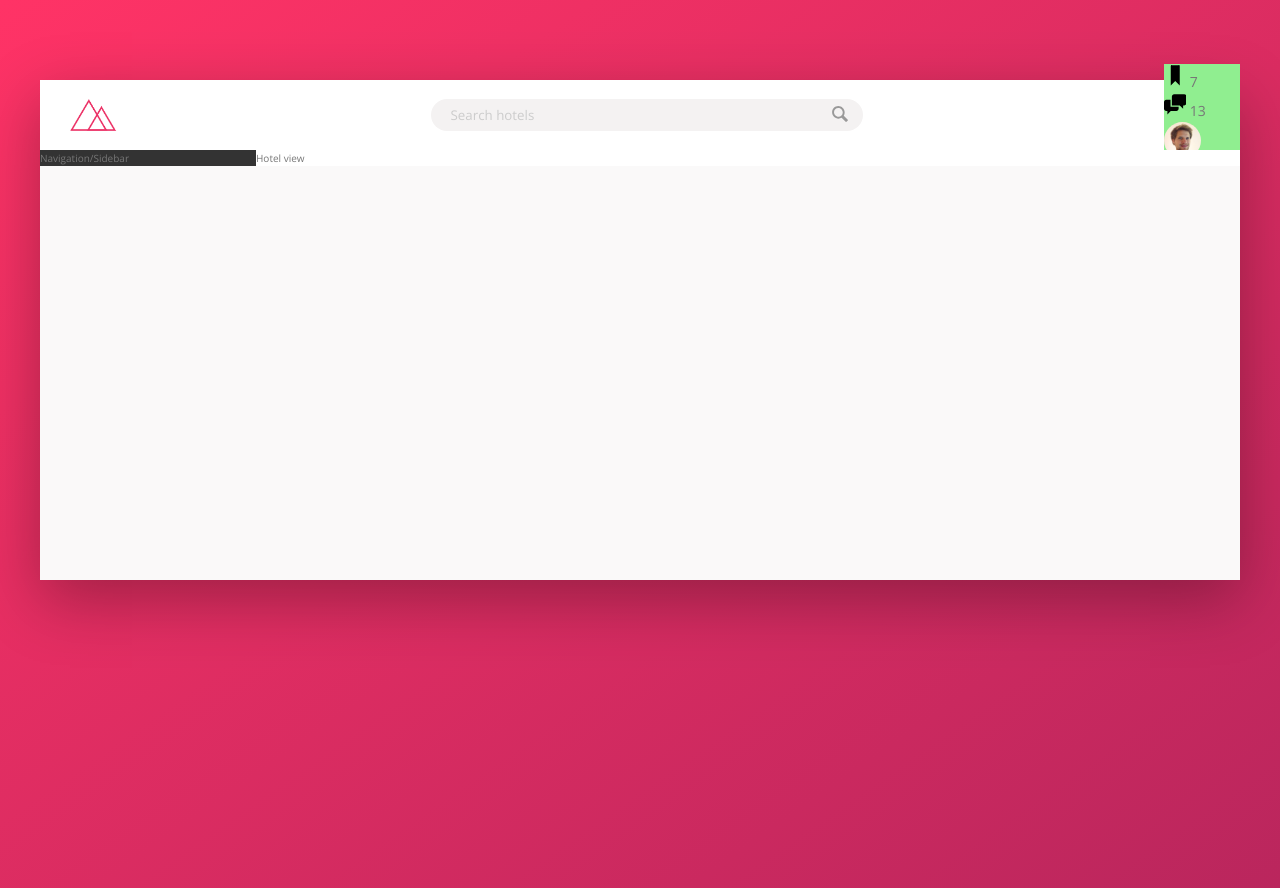
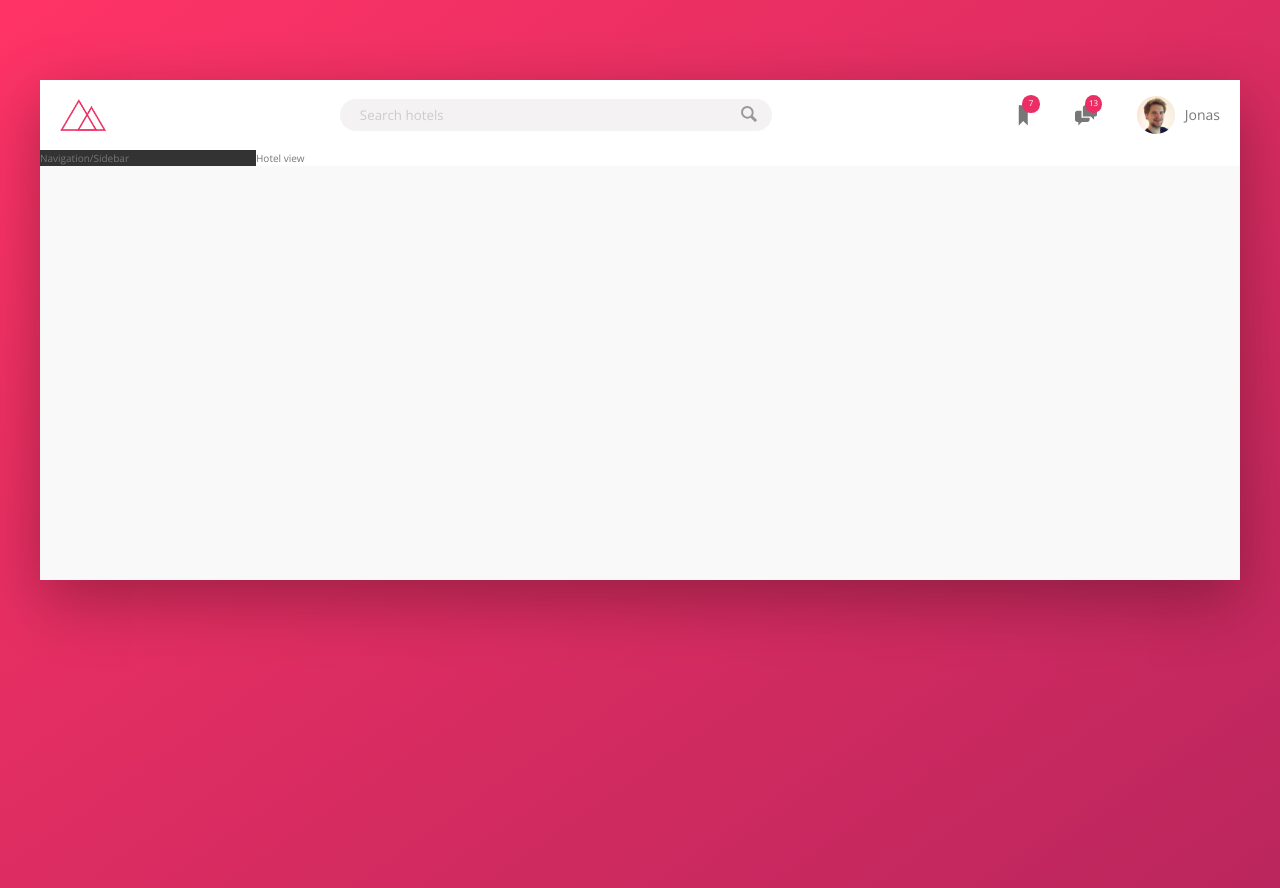
Before and after one commit to Elvira-D/Trillo-project, a website: page index.html in a window 1280 px wide. Drawn offline with nearby package versions, Linux system fonts and the light colour scheme.

Commit message:
Completed Header section

```diff
--- a/sass/_components.scss
+++ b/sass/_components.scss
@@ -1,7 +1,7 @@
 //LOGO
 .logo {
     height: 3.25rem;
-    margin-left: 3rem;
+    margin-left: 2rem;
 }
 
 //SEARCH BOX
@@ -67,31 +67,55 @@
 //USER NAVIGATION
 
 .user-nav {
-    background-color: lightgreen;
+    align-self: stretch;
+    display: flex;
+    align-items: center;
+
+    & > * {
+        padding: 0 2rem;
+        cursor: pointer;
+        height: 100%;
+        display: flex;
+        align-items: center;
+    }
+
+    & > *:hover {
+        background-color: var(--color-grey-light-2);
+    }
+
     &__icon-box {
-
+        position: relative;
     }
 
     &__icon {
         height: 2.25rem;
         width: 2.25rem;
+        fill: var(--color-grey-dark-2);
+
     }
 
     &__notification {
+        font-size: .8rem;
+        height: 1.75rem;
+        width: 1.75rem;
+        border-radius: 50%;
+        background-color: var(--color-primary);
+        color: #fff;
+        position: absolute;
+        top: 1.5rem;
+        right: 1.5rem;
 
-    }
-
-    &__user {
-
+        display: flex;
+        justify-content: center;
+        align-items: center;
     }
 
     &__user-photo {
         height: 3.75rem;
         width: 3.75rem;
         border-radius: 50%;
+        margin-right: 1rem;
     }
 
-    &__user-name {
 
-    }
 }
```
Also changed, not shown: css/style.css.
